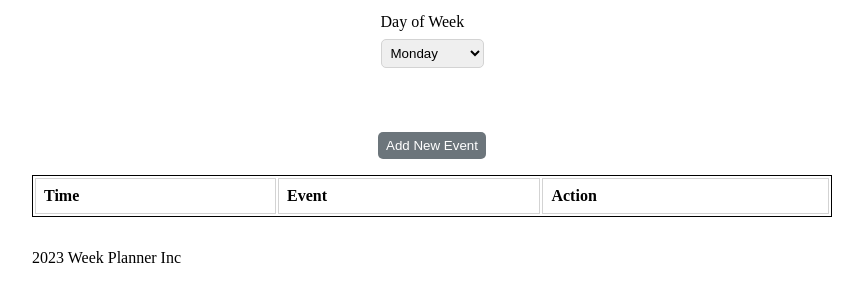
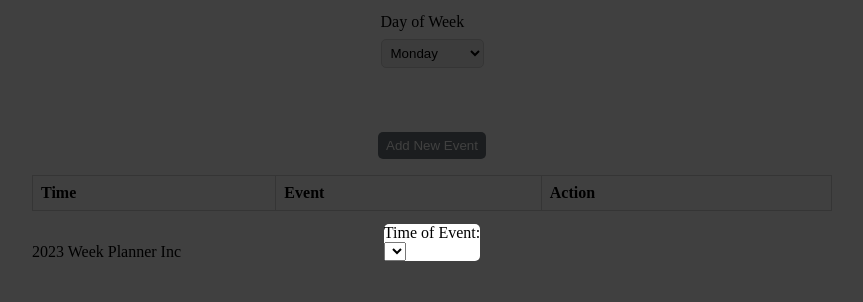
Before and after one commit to RossBrewster/week-planner, a website: page index.html in a window 1280 px wide. Shown: the part 158-460 px from the top of the page, without its empty margins (208-1071 px from the left). Drawn offline with Linux system fonts and the light colour scheme.

Commit message:
round 4 complete

```diff
--- a/index.html
+++ b/index.html
@@ -51,7 +51,23 @@
       </div>
     </div>
   </div>
+  <div class="overlay">
+    <div class="modal-container">
+      <div class="row">
+        <div class="column-full">
+          <label for="event-time">Time of Event:</label>
+        </div>
+      </div>
+      <div class="row">
+        <div class="column-full">
+          <select>
 
+          </select>
+        </div>
+      </div>
+
+    </div>
+  </div>
 
   <script src="main.js"></script>
 </body>
--- a/main.js
+++ b/main.js
@@ -0,0 +1,5 @@
+const $addEvent = document.querySelector('.add-event');
+
+// $addEvent.addEventListener('click', function (event) {
+
+// });
--- a/styles.css
+++ b/styles.css
@@ -2,6 +2,30 @@
   max-width: 800px;
   margin: 0 auto;
   padding: 0 1.5rem;
+}
+
+.overlay {
+  position: fixed;
+  background-color: rgba(0, 0, 0, 0.75);
+  top: 0;
+  bottom: 0;
+  left: 0;
+  right: 0;
+  display: flex;
+  justify-content: center;
+  align-items: center;
+}
+
+.modal-container {
+  max-width: 400px;
+  margin: 0 auto;
+  padding: 0;
+  background-color: #fff;
+  border-radius: 5px;
+}
+
+.hidden {
+  display: hidden !important;
 }
 
 .column-full {
@@ -24,9 +48,12 @@
   display: flex;
 }
 
+td,
+th,
 .event-table {
-  border: solid 1px;
+  border: solid 1px lightgray;
   text-align: left;
+  border-collapse: collapse;
 }
 
 tr:nth-child(odd) {
@@ -35,7 +62,6 @@ tr:nth-child(odd) {
 
 td,
 th {
-  border: 1px solid lightgray;
   padding: 0.5rem;
 }
 
```
